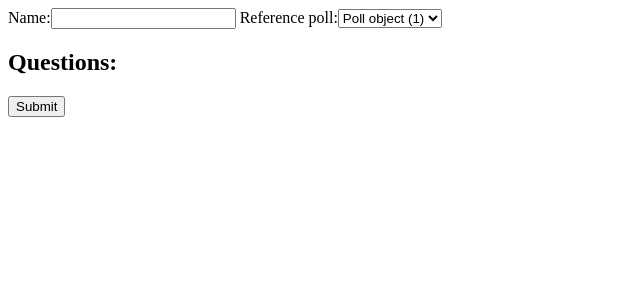
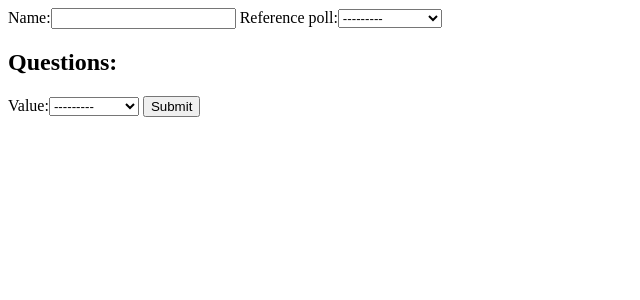
Before and after one commit to kharandziuk/friendtest, a Django app: page /polls/1/participate in a window 1280 px wide. Shown: the top 300 px of the page, without its empty margins (0-640 px from the left). Run offline with Django 3.2, Linux system fonts and the light colour scheme; tables that the repository leaves empty hold one stand-in row (values such as "Sample post").

Commit message:
prootype working for one question

```diff
--- a/friendtest/polls/factories.py
+++ b/friendtest/polls/factories.py
@@ -6,12 +6,6 @@
     class Meta:
         model = models.Poll
 
-    def __init__(self, *args, **kwargs):
-        answer = kwargs.pop['answer']
-        super().__init__(*args, **kwargs)
-        if answer:
-            AnswerFactory(value=answer, poll=self)
-
 
 class AnswerFactory(factory.django.DjangoModelFactory):
     class Meta:
--- a/friendtest/polls/models.py
+++ b/friendtest/polls/models.py
@@ -22,8 +22,13 @@
         return reverse('participate', args=(self.pk,))
 
     def get_comparison_score(self):
-        score = int(self.answer == self.reference_poll.answer)
-        return int(score / 1. * 100)
+        # example of assertion. If the app doesn't hold this property then we lost data integrity and everything fucked up
+        assert self.answers.count()  == self.reference_poll.answers.count()
+        score = sum(
+            1 for l, r in zip(self.answers.all(), self.reference_poll.answers.all())
+            if l.value == r.value
+        )
+        return int(float(score) / self.answers.count() * 100)
 
 class Answer(models.Model):
     value = models.CharField(max_length=1, choices=POSSIBLE_ANSWERS)
--- a/friendtest/polls/templates/poll/create.html
+++ b/friendtest/polls/templates/poll/create.html
@@ -1,4 +1,4 @@
-<form id="father-form" method="POST" enctype="multipart/form-data" action=".">
+<form method="POST" enctype="multipart/form-data">
 {% csrf_token %}
 {{ form.errors }}
 {{ form.as_table }}
--- a/friendtest/polls/views.py
+++ b/friendtest/polls/views.py
@@ -19,9 +19,6 @@
         else:
             return super.form_invalid(form)
 
-    #def form_invalid(self, form):
-    #    return self.render_to_response(self.get_context_data(form=form))
-
     def get_success_url(self):
         return self.object.get_share_url()
 
@@ -37,27 +34,22 @@
         return ctx
 
 
-class PollShare(DetailView):
-    model = models.Poll
-    template_name = 'poll/share.html'
-
-
-class PollParticipate(CreateView):
-    model = models.Poll
-    template_name = 'poll/create.html'
-    fields = ['name', 'answer', 'reference_poll']
-
-    def get_initial(self):
-        # Get the initial dictionary from the superclass method
-        initial = super(PollParticipate, self).get_initial()
-        # Copy the dictionary so we don't accidentally change a mutable dict
-        initial = initial.copy()
-        initial['reference_poll'] = self.kwargs['reference_poll_pk']
-        return initial
+class PollParticipate(PollCreate):
 
     def get_success_url(self):
         return self.object.get_compare_url()
 
+    def form_valid(self, form):
+        redirection = super().form_valid(form)
+        if self.object.pk:
+            self.object.reference_poll_id = self.kwargs['reference_poll_pk']
+            self.object.save()
+        return redirection
+
+
+class PollShare(DetailView):
+    model = models.Poll
+    template_name = 'poll/share.html'
 
 class PollCompare(DetailView):
     model = models.Poll
```
Also changed, not shown: friendtest/polls/tests/test_index.py (+10 -8 lines).
